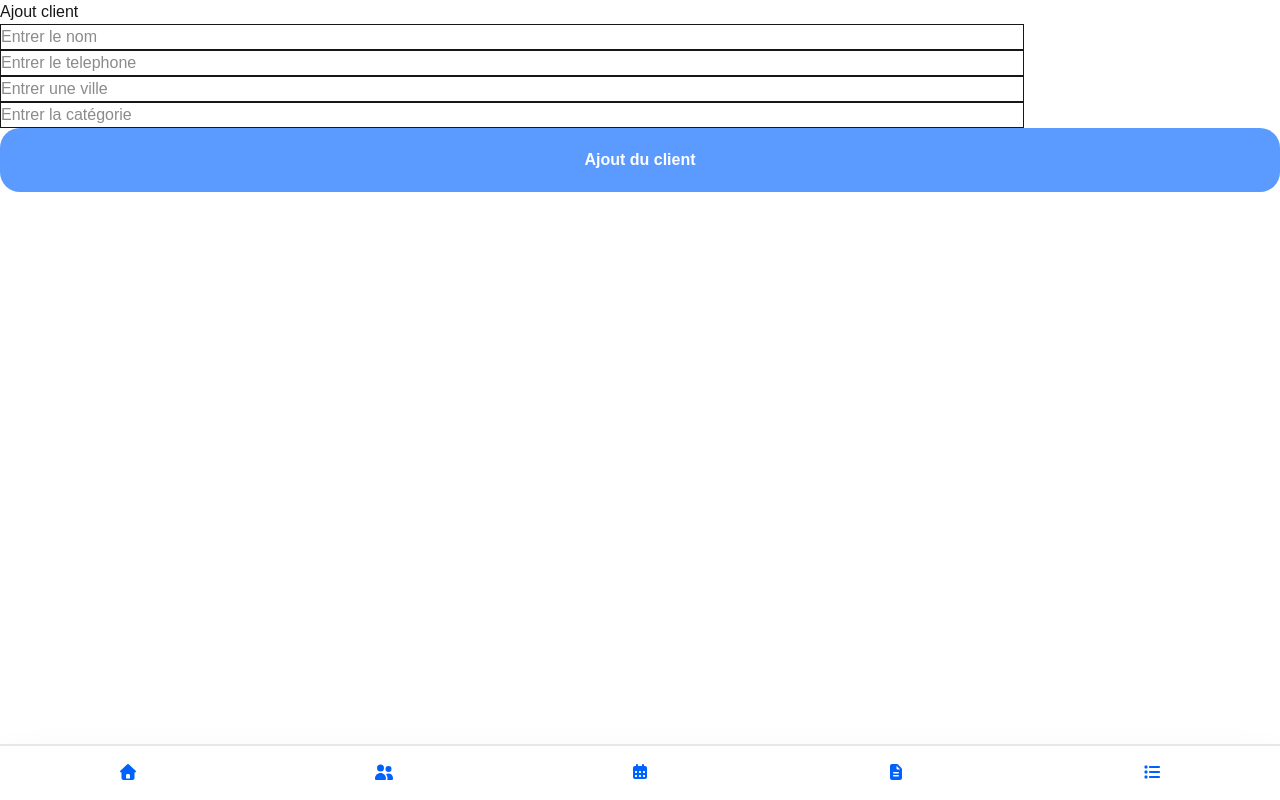
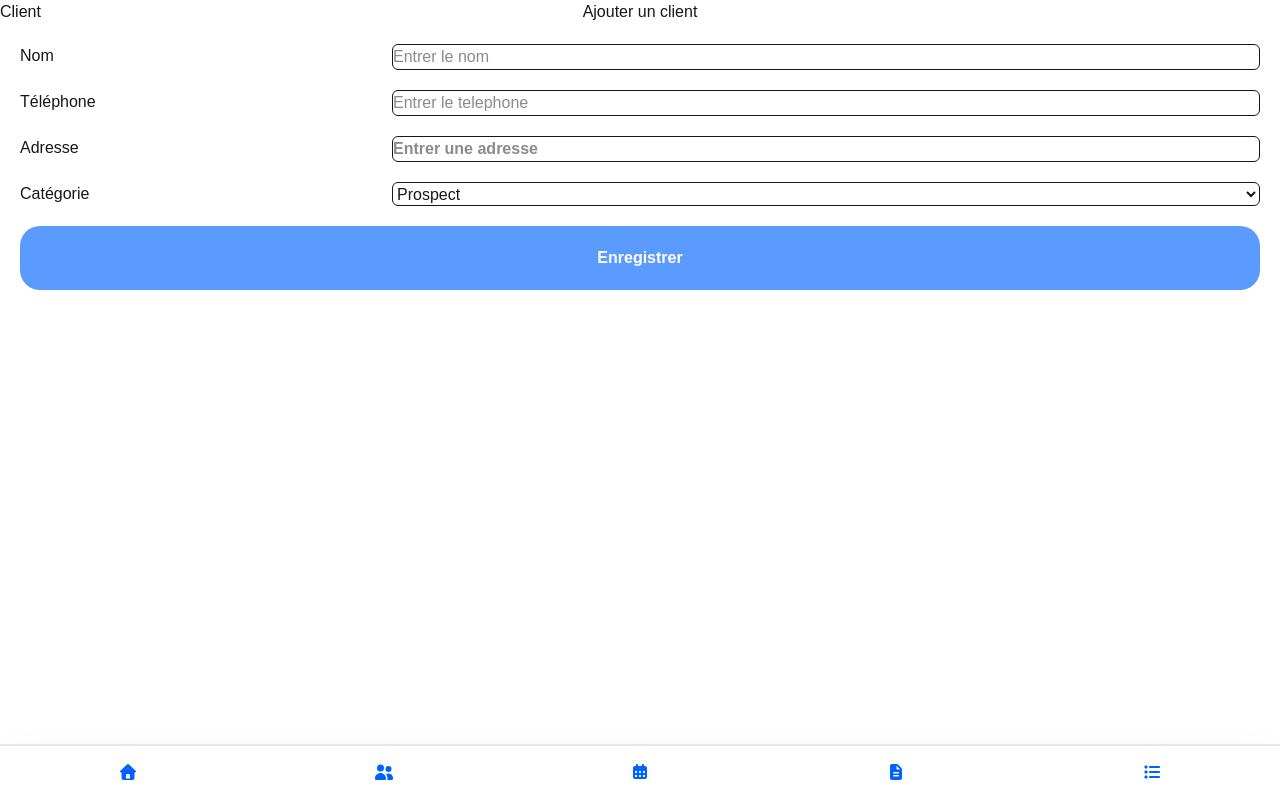
Before and after one commit to Florian77000/CRMFrontend, a Next.js app: page /clients/add in a window 1280 px wide. Built offline with nearby package versions, Linux system fonts and the light colour scheme.

Commit message:
modif api & ajout bdd address

```diff
--- a/app/clients/[id]/page.js
+++ b/app/clients/[id]/page.js
@@ -1,32 +1,50 @@
 'use client'
 
 import {useState, useEffect} from "react";
-import { useParams } from "next/navigation";
+import { useParams, useRouter } from "next/navigation";
 
 export default function ClientId () {
 
      const { id } = useParams();
+     const router = useRouter();
      const [client, setClient] = useState(null);
 
     useEffect(() => {
-        fetch(`https://cr-mbackend-murex.vercel.app/clients/${id}`)
-        // fetch(`http://localhost:3000/clients/${id}`)
+        // fetch(`https://cr-mbackend-murex.vercel.app/clients/${id}`)
+        fetch(`http://localhost:3000/clients/${id}`)
         .then((res) => res.json())
         .then((data) => {
             setClient(data.data)
         })
     }, [id]);
 
+    const deleteClient = () => {
+        fetch(`http://localhost:3000/clients/${id}/delete`, {
+            method:'DELETE'
+        })
+        .then((res) => res.json())
+        .then(() => {
+            router.push('/clients');
+        })
+    }
+
     if(!client) return <p>client introuvable</p>
 
     return(
         <div>
             <div className="flex gap-2 font-bold">
-                <p>←</p>
+                <button onClick={() => router.push('/clients')}>←</button>
                 <h1>Fiche client</h1>
             </div>
+            <div>
+                <p>{client.name}</p>
+                <p>{client.phone}</p>
+                <p></p>
+            </div>
 
-            <p>{client.name}</p>
+            <button className='border' onClick={() => deleteClient()}>Supprimer</button>
         </div>
+
+
     )
 }
--- a/app/clients/add/page.js
+++ b/app/clients/add/page.js
@@ -6,90 +6,129 @@ export default function Add () {
 
     const [name, setName] = useState("");
     const [phone, setPhone] = useState("");
+    const [displayAddress, setDisplayAddress] = useState("");
+    const [street, setStreet] = useState("");
     const [city, setCity] = useState("");
     const [cat, setCat] = useState("");
 
     const [suggestions, setSuggestions] = useState([]);
 
     useEffect(() => {
-    if (city.length < 3) {
+    if (street.length < 3) {
         setSuggestions([]);
         return;
     }
 
-    fetch(`https://api-adresse.data.gouv.fr/search/?q=${city}&type=municipality&limit=5`)
+     fetch(`https://data.geopf.fr/geocodage/search?q=${encodeURIComponent(street)}&index=address&limit=5&autocomplete=1`)
+
         .then(res => res.json())
         .then(data => {
             setSuggestions(data.features);
         });
 
-}, [city]);
+}, [street]);
 
     const clickAdd = () => {
-            fetch('https://cr-mbackend-murex.vercel.app/clients/add', {
+            fetch('http://localhost:3000/clients/add', {
                 method:'POST',
                 headers:{"content-type":"application/json"},
                 body:JSON.stringify({
                     name:name,
                     phone:phone,
-                    city:city,
+                    address:{
+                        street : street,
+                        city : city,
+                    },
                     cat:cat
                 })
             })
             .then((res) => res.json())
             .then(()=> {
-                console.log('ajout ok')
                 setName('')
-                setPhone('')
-                setCity('')
+                setPhone('');
+                setDisplayAddress('')
+                setStreet('');
+                setCity('');
                 setCat('')
             })
         }
 
     return (
         <div>
-            <h1>Ajout client</h1>
+            <div className="grid grid-cols-3 items-center">
+                <h1>Client</h1>
+                <h2 className="text-center">Ajouter un client</h2>
+            </div>
 
+            <div className="flex flex-col gap-5 p-5">
+
+            <div className="flex justify-between">
+                <h3>Nom</h3>
                 <input type='text'
                 onChange={(e) =>setName(e.target.value)} value={name}
                 placeholder="Entrer le nom"
-            className="border w-[80%]" />
+                className="border w-[70%] rounded-md"
+                />
+            </div>
 
+            <div className="flex justify-between">
+                <h3>Téléphone</h3>
                 <input type='tel'
                 onChange={(e) =>setPhone(e.target.value.replace(/[^0-9]/g, ""))} value={phone}
                 placeholder="Entrer le telephone"
                 maxLength={10}
-            className="border w-[80%]" />
+                className="border w-[70%] rounded-md"
+                />
+            </div>
 
-
+            <div className="flex justify-between">
+                <h3>Adresse</h3>
+                <div className="flex flex-col w-[70%] border rounded-md  ">
                     <input
                         type="text"
-                    value={city}
-                    onChange={(e) => setCity(e.target.value)}
-                    placeholder="Entrer une ville"
-                    className="border w-[80%]"
+                        value={displayAddress}
+                        onChange={(e) => {setDisplayAddress(e.target.value);
+                                          setStreet(e.target.value)
+                                          setCity('')}}
+                        placeholder="Entrer une adresse"
+                        className="font-bold"
                     />
-            {suggestions.map((e, i) => (
+                    {(suggestions || []).map((e, i) => ( // le || [] permet le crash si pas de retour de l'api
                     <p
                     key={i}
+                    className="text-gray-500"
                     onClick={() => {
+                        setDisplayAddress(e.properties.label);
+                        setStreet(e.properties.name);
                         setCity(e.properties.city);
                         setSuggestions([]);
                     }}
+                    >
 
-            >
-            {e.properties.city} ({e.properties.postcode})
+                    {e.properties.label}
                     </p>
                     ))}
+                </div>
+            </div>
 
-            <input type='text'
+            <div className="flex justify-between">
+                <h3>Catégorie</h3>
+                <select type='text'
                 onChange={(e) =>setCat(e.target.value)} value={cat}
                 placeholder="Entrer la catégorie"
-            className="border w-[80%]" />
+                className="border w-[70%] rounded-md">
+                    <option>Prospect</option>
+                    <option>Devis</option>
+                    <option>Facture</option>
+                    <option>Payé</option>
+                </select>
+            </div>
 
             <button
             onClick={() =>clickAdd()}
-            className="btn btn-primary">Ajout du client</button>
+            className="btn btn-primary">Enregistrer
+            </button>
+        </div>
     </div>
     )
 }
--- a/app/clients/page.js
+++ b/app/clients/page.js
@@ -9,9 +9,10 @@ export default function Client () {
     const [search, setSearch] = useState('')
 
     const getCatColor = (cat) => {
-    if (cat === 'devis') return 'text-yellow-500 bg-yellow-200';
-    if (cat === 'facture') return 'text-red-500 bg-red-200';
-    if (cat === 'prospect') return 'text-blue-500 bg-blue-200';
+    if (cat === 'Devis') return 'text-yellow-500 bg-yellow-200/50';
+    if (cat === 'Facture') return 'text-red-500 bg-red-200/50';
+    if (cat === 'Prospect') return 'text-blue-500 bg-blue-200/50';
+    if (cat === 'Payé') return 'text-green-500 bg-green-200/50';
     return 'text-gray-500';
 };
 
@@ -32,8 +33,6 @@ export default function Client () {
             e.name.toLowerCase().includes(search.toLowerCase()) ||
             e.city.toLowerCase().includes(search.toLocaleLowerCase())
         )
-
-
 
     return (
         <div className="min-h-screen pb-[10vh] px-5 p">
```
Lines whose indentation alone changed are shown as unchanged.
